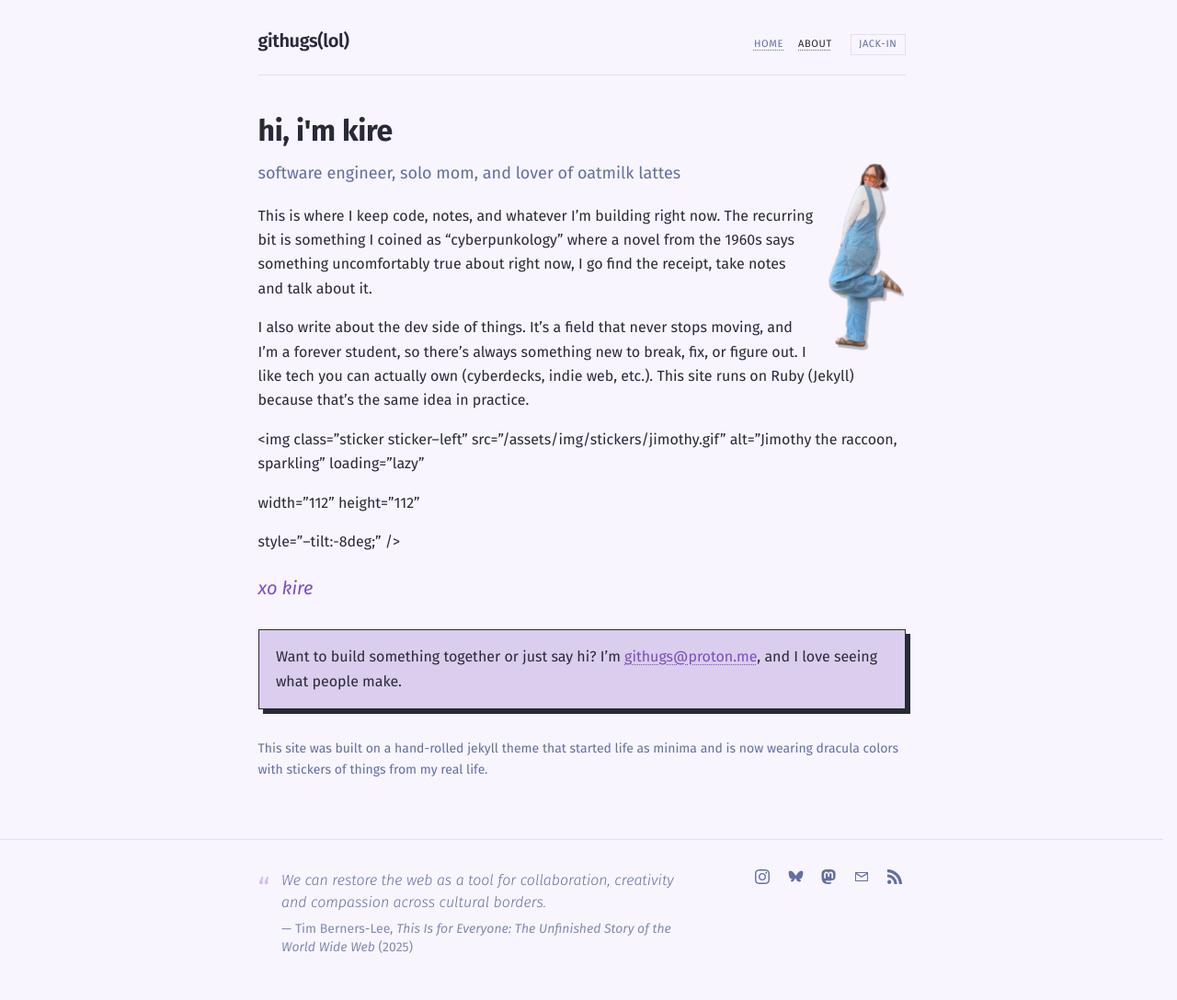
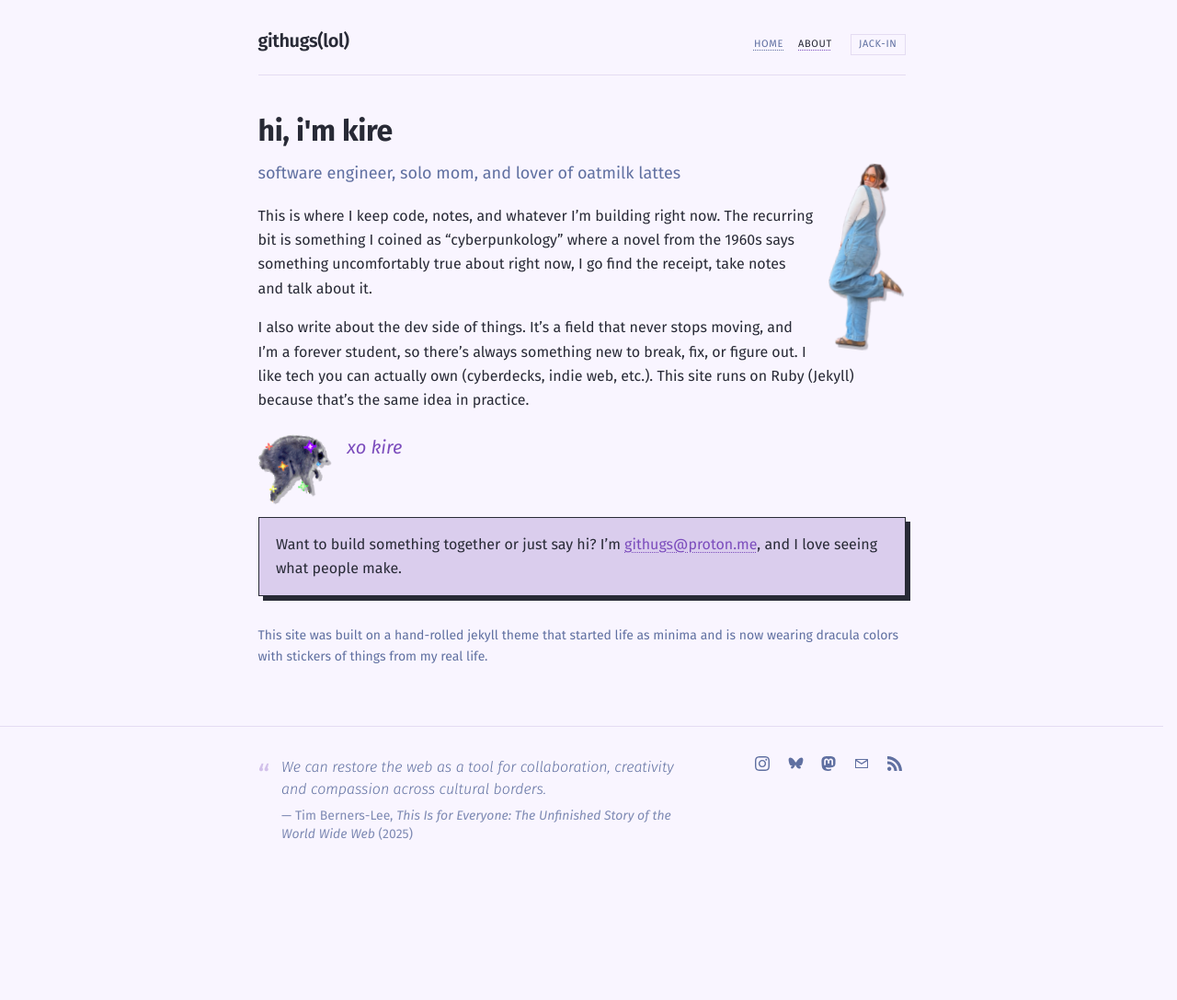
Before and after one commit to kirenia/kirenia.github.io, a Jekyll site: the page built from about.markdown, in a window 1280 px wide. Shown: the whole page at 92% size. Built offline with Jekyll 4.4.1, drawn with Linux system fonts in a browser that asks for light colours; after the commit the page ends 965 px from its top, so only the background shows below that.

Commit message:
JUSTICE FOR JIMOTHY

```diff
--- a/_includes/sticker.html
+++ b/_includes/sticker.html
@@ -1,35 +1,17 @@
-{%- comment -%} usage: {% include sticker.html name="cat" class="sticker--right"
-%} everything but `name` is optional and falls back to _data/stickers.yml. a
-name that isn't in that file draws nothing rather than a broken image. {%-
-endcomment -%} {%- assign meta = site.data.stickers | where: "name",
-include.name | first -%} {%- if meta -%} {%- assign _alt = include.alt |
-default: meta.alt | default: include.name -%} {%- assign _tilt = include.tilt |
-default: meta.tilt -%} {%- assign _w = include.width | default: meta.w -%} {%-
-assign _style = "" -%} {%- if _tilt %}{% assign _style = _style | append:
-"--tilt:" | append: _tilt | append: ";" %}{% endif -%} {%- if _w %}{% assign
-_style = _style | append: "--w:" | append: _w | append: ";" %}{% endif -%}
-<img
-  class="sticker {{ include.class }}"
-  src="{{ '/assets/img/stickers/' | append: meta.file | relative_url }}"
-  alt="{{ _alt | escape }}"
-  loading="lazy"
-  {%
-  if
-  meta.nw
-  and
-  meta.nh
-  %}
-  width="{{ meta.nw }}"
-  height="{{ meta.nh }}"
-  {%
-  endif
-  %}{%
-  if
-  _style
-  !=""
-  %}
-  style="{{ _style }}"
-  {%
-  endif
-  %} />
+{%- comment -%}
+  usage: {% include sticker.html name="cat" class="sticker--right" %}
+  everything but `name` is optional and falls back to _data/stickers.yml.
+  a name that isn't in that file draws nothing rather than a broken image.
+  keep the img on one line: kramdown only treats it as html if the tag is
+  unbroken, otherwise it escapes it and prints the markup as text.
+{%- endcomment -%}
+{%- assign meta = site.data.stickers | where: "name", include.name | first -%}
+{%- if meta -%}
+{%- assign _alt = include.alt | default: meta.alt | default: include.name -%}
+{%- assign _tilt = include.tilt | default: meta.tilt -%}
+{%- assign _w = include.width | default: meta.w -%}
+{%- assign _style = "" -%}
+{%- if _tilt %}{% assign _style = _style | append: "--tilt:" | append: _tilt | append: ";" %}{% endif -%}
+{%- if _w %}{% assign _style = _style | append: "--w:" | append: _w | append: ";" %}{% endif -%}
+<img class="sticker {{ include.class }}" src="{{ '/assets/img/stickers/' | append: meta.file | relative_url }}" alt="{{ _alt | escape }}" loading="lazy"{% if meta.nw and meta.nh %} width="{{ meta.nw }}" height="{{ meta.nh }}"{% endif %}{% if _style != "" %} style="{{ _style }}"{% endif %}>
 {%- endif -%}
--- a/assets/css/style.css
+++ b/assets/css/style.css
@@ -867,6 +867,7 @@ th, td { border-bottom: 1px solid var(--line); padding: 0.5rem 0.6rem; text-alig
 }
 
 .sticker--right { float: right; margin: 0.25rem 0 1rem 1.25rem; }
+.sticker--left { float: left; margin: 0.25rem 1.25rem 1rem 0; }
 
 .post-content .sticker { width: min(calc(var(--w) * 0.8), 32vw); }
 
```
